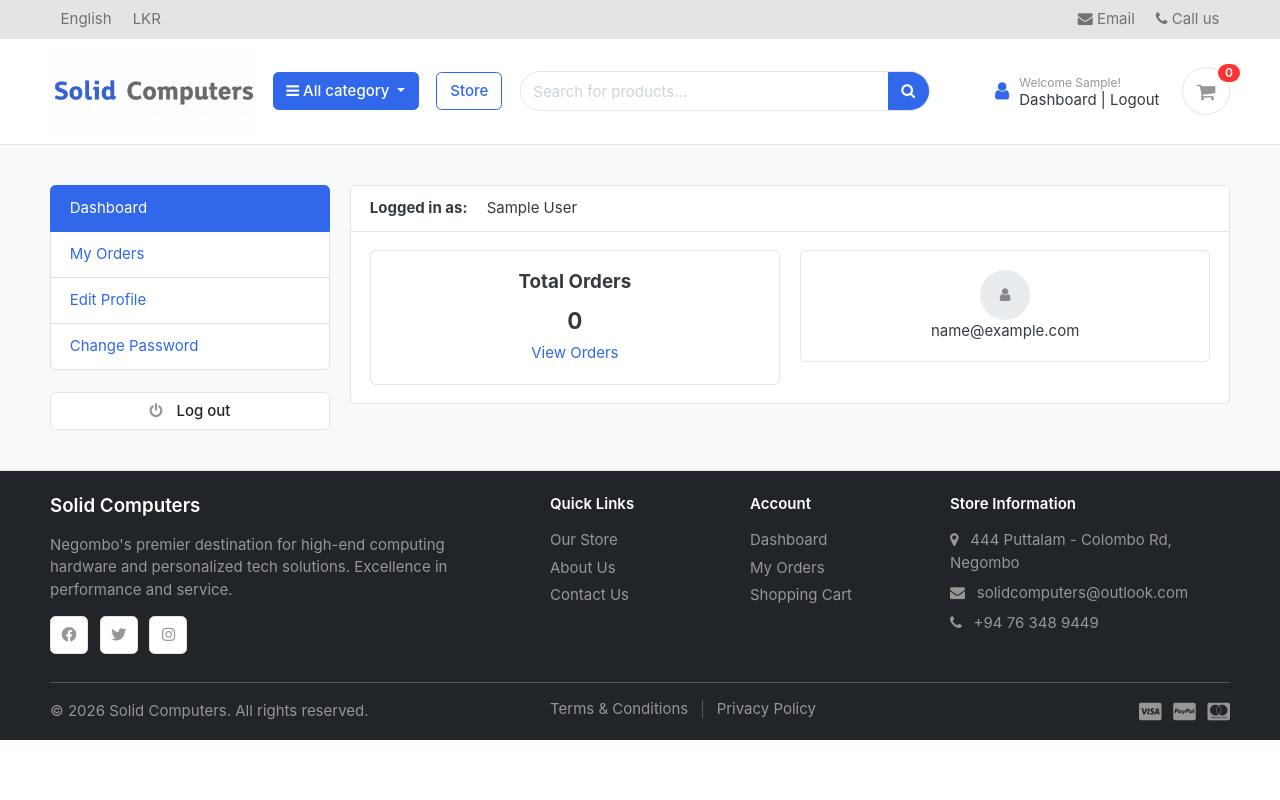
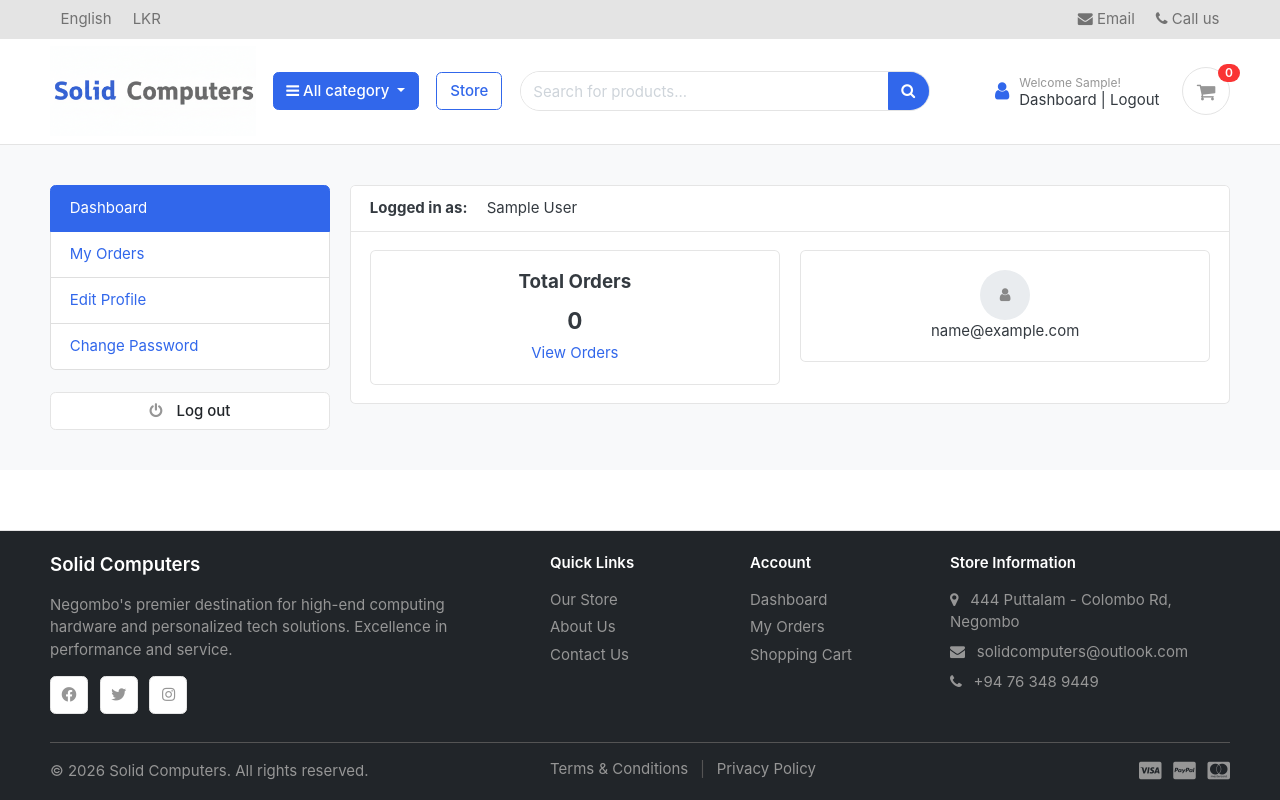
Before and after one commit to dehemi2001/ecommerce_django, a Django app: page /accounts/ in a window 1280 px wide. Run offline with Django 5.2, Linux system fonts and the light colour scheme; the visitor is signed in with stand-in values (Sample User, id 1); data comes from the database, SQL or seed files in the repository; data that the repository does not hold is empty; some libraries are stand-ins or nearby versions; some web fonts are replaced.

Commit message:
Floating footer issue fixed

```diff
--- a/ecommerce_django/static/css/ui.css
+++ b/ecommerce_django/static/css/ui.css
@@ -5,6 +5,25 @@
 html {
   font-family: "Inter", sans-serif;
   font-size: 15px;
+}
+
+html, body {
+  height: 100%;
+}
+
+body {
+  display: flex;
+  flex-direction: column;
+  min-height: 100vh;
+  margin: 0;
+}
+
+.main-content {
+  flex: 1 0 auto;
+}
+
+footer {
+  flex-shrink: 0;
 }
 
 /* ========================
```
